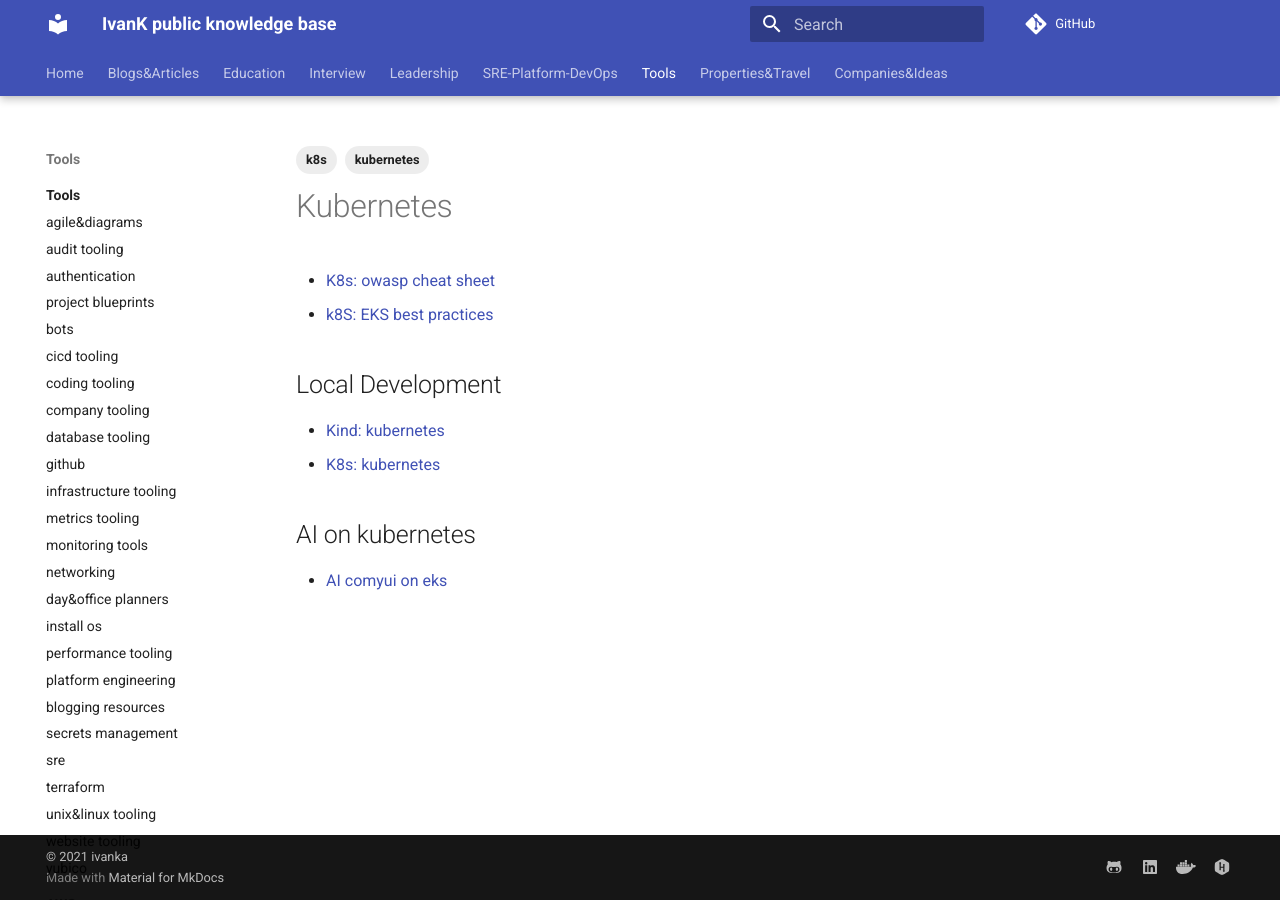
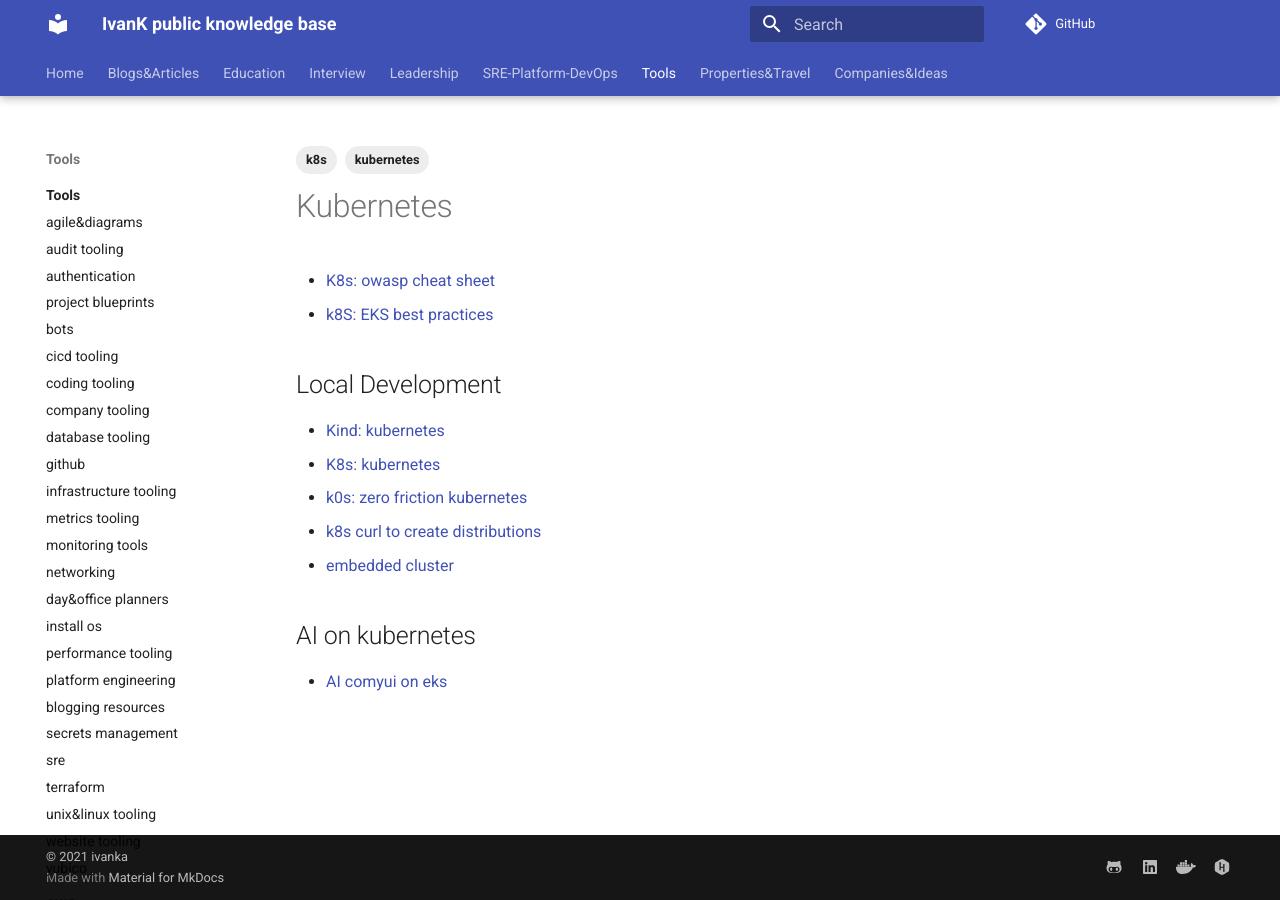
Before and after one commit to ivankatliarchuk/knowledge-base, an MkDocs documentation site: the page built from docs/tools/kubernetes/index.md, in a window 1280 px wide. Built offline with MkDocs 1.6.1 and Material for MkDocs 9.7.7, drawn with Linux system fonts in a browser that asks for light colours; comment, search, counter and statistics services are not loaded.

Commit message:
added k0s and embedded cluster
Signed-off-by: ivan katliarchuk <ivan.katliarchuk@gmail.com>

```diff
--- a/docs/tools/kubernetes/index.md
+++ b/docs/tools/kubernetes/index.md
@@ -15,6 +15,9 @@
 
 - [Kind: kubernetes](https://kind.sigs.k8s.io/)
 - [K8s: kubernetes](https://k3s.io/)
+- [k0s: zero friction kubernetes](https://github.com/k0sproject/k0s)
+- [k8s curl to create distributions](https://kurl.sh/docs/introduction/)
+- [embedded cluster](https://docs.replicated.com/vendor/embedded-overview)
 
 ## AI on kubernetes
 
```
